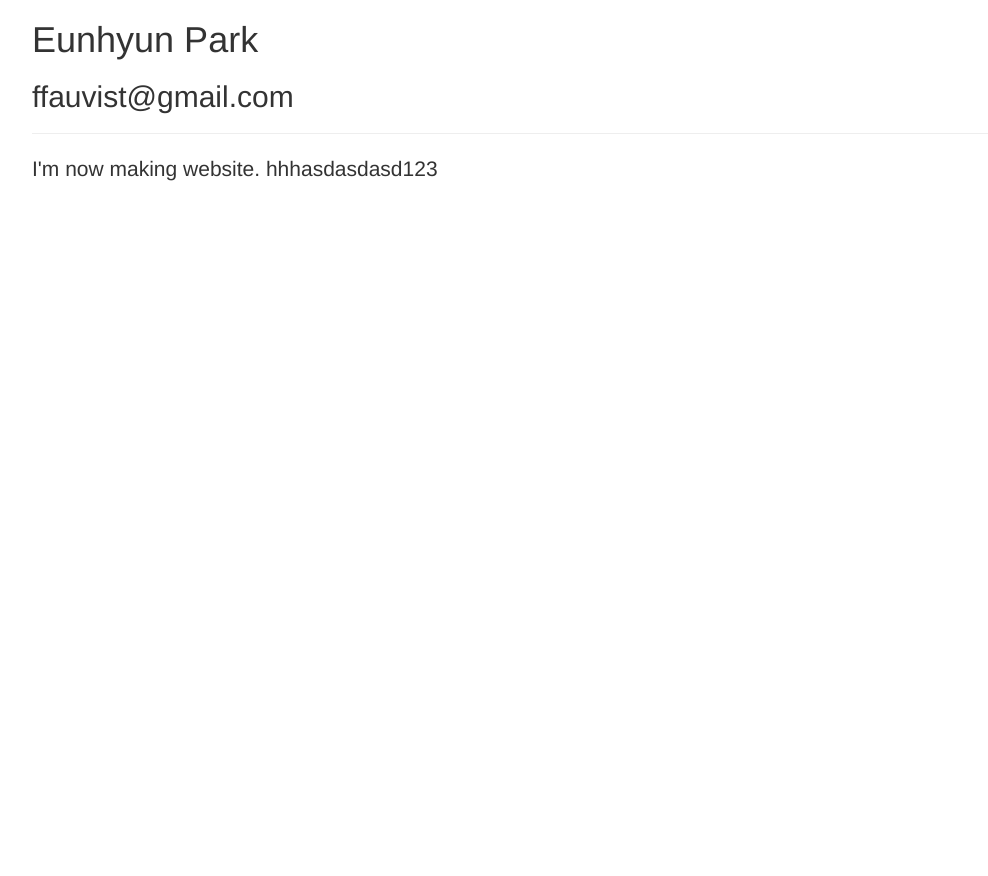
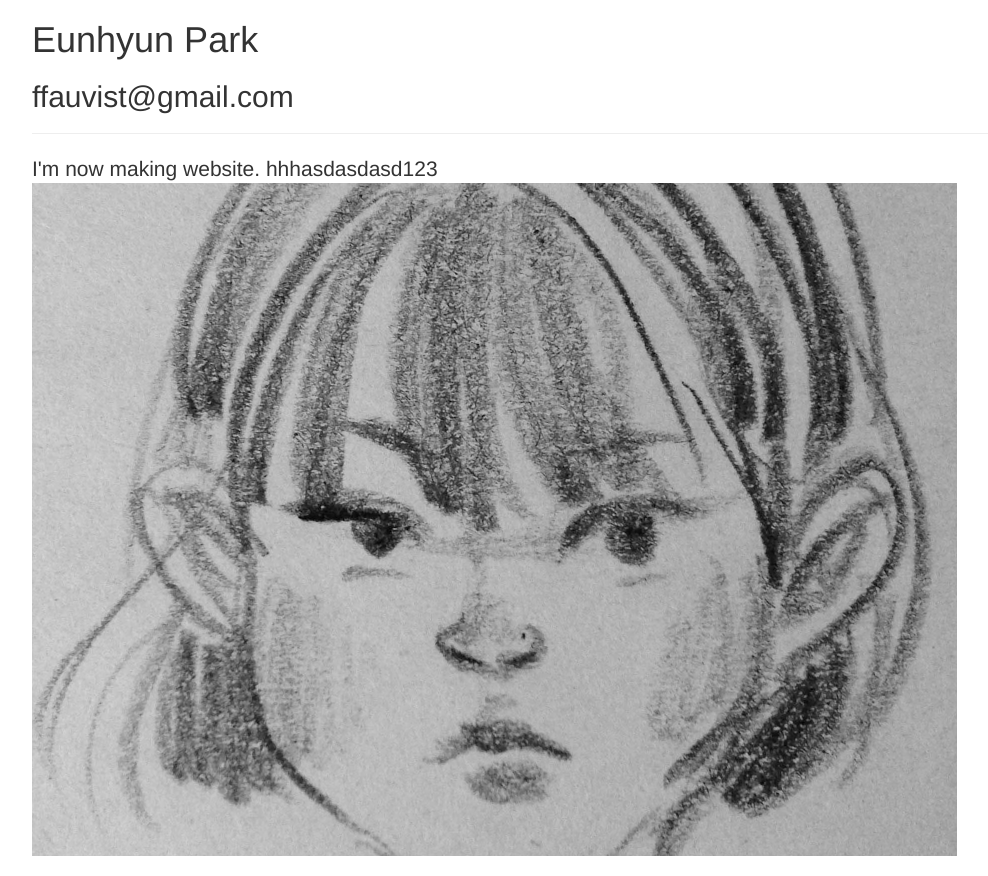
Before and after one commit to ffauvist/ffauvist.github.io, a plain HTML site: page index.html in a window 1280 px wide. Shown: the whole page, without its empty margins (38-1026 px from the left). Before the commit the page ends 800 px from the top, so only its background shows below. Drawn offline with nearby package versions, Linux system fonts and the light colour scheme.

Commit message:
image
image

```diff
--- a/index.html
+++ b/index.html
@@ -17,6 +17,7 @@
     <p class="lead">I'm now making website. hhhasdasdasd123
     <script src="http://code.jquery.com/jquery-2.1.0.min.js"></script>
     <script src="http://netdna.bootstrapcdn.com/bootstrap/3.1.1/js/bootstrap.min.js"></script>
+    <img src="eh.png">
     </div>
   </body>
 </html>
```
Also changed, not shown: eh.png (added).
